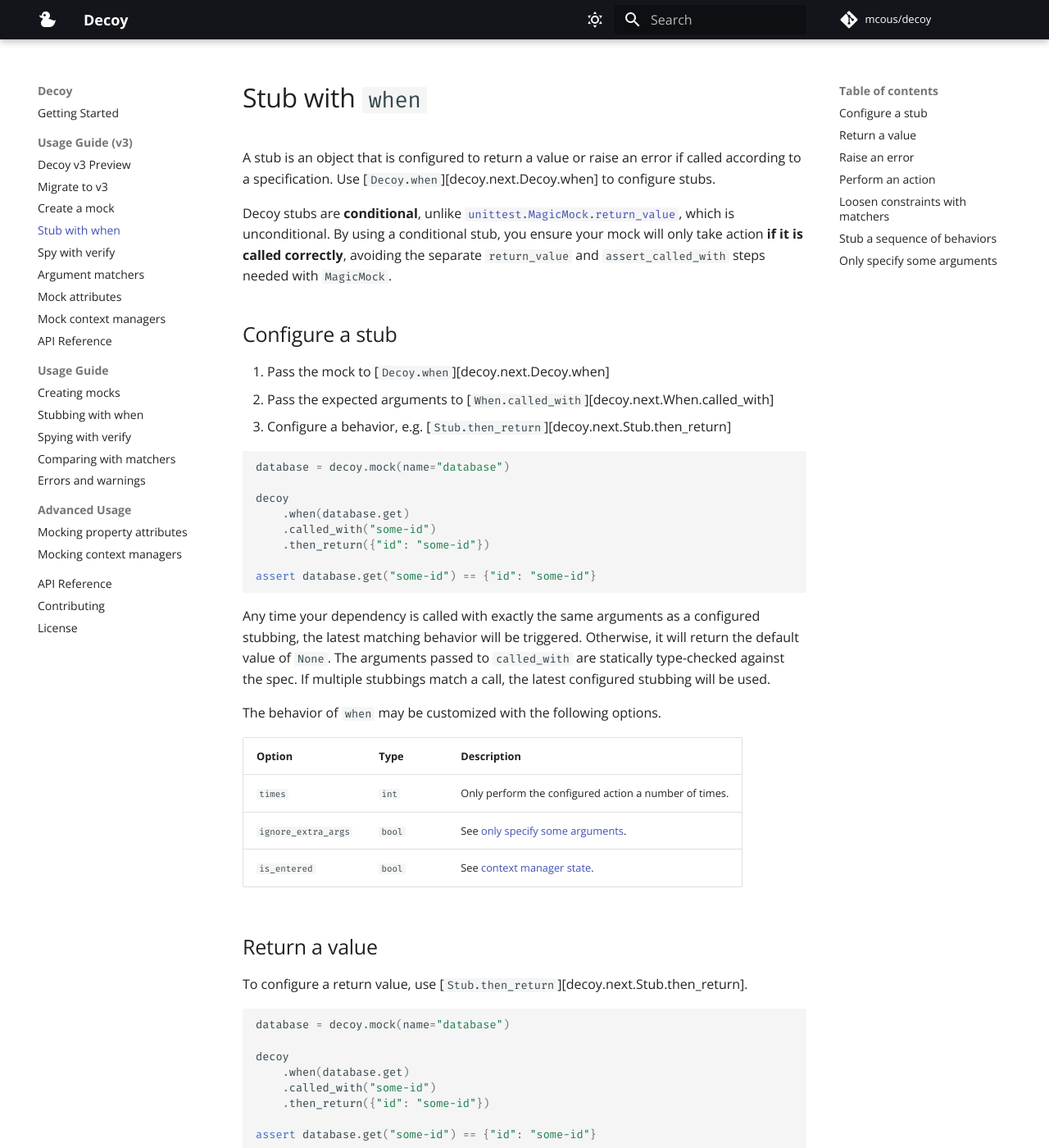
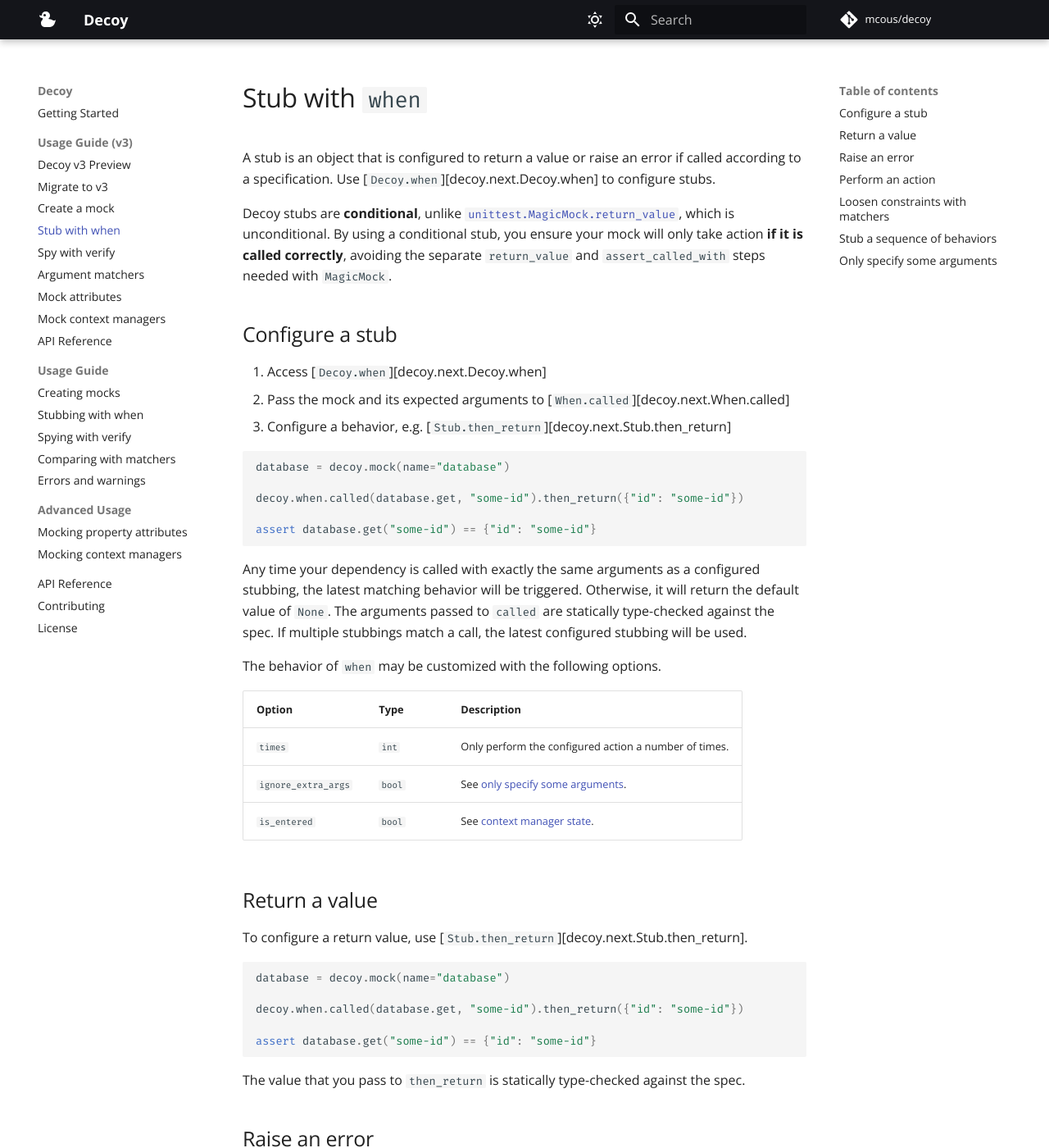
Before and after one commit to mcous/decoy, an MkDocs documentation site: the page built from docs/v3/when.md, in a window 1280 px wide and 1400 px high. Shown: the whole window at 82% size. Built offline with MkDocs 1.6.1 and Material for MkDocs 9.7.7, drawn with Linux system fonts in a browser that asks for light colours; comment, search, counter and statistics services are not loaded; some of the changed text lies outside the part shown.

Commit message:
wip: safety commit with when done

````diff
--- a/docs/v3/when.md
+++ b/docs/v3/when.md
@@ -8,22 +8,19 @@
 
 ## Configure a stub
 
-1. Pass the mock to [`Decoy.when`][decoy.next.Decoy.when]
-2. Pass the expected arguments to [`When.called_with`][decoy.next.When.called_with]
+1. Access [`Decoy.when`][decoy.next.Decoy.when]
+2. Pass the mock and its expected arguments to [`When.called`][decoy.next.When.called]
 3. Configure a behavior, e.g. [`Stub.then_return`][decoy.next.Stub.then_return]
 
 ```python
 database = decoy.mock(name="database")
 
-decoy
-    .when(database.get)
-    .called_with("some-id")
-    .then_return({"id": "some-id"})
+decoy.when.called(database.get, "some-id").then_return({"id": "some-id"})
 
 assert database.get("some-id") == {"id": "some-id"}
 ```
 
-Any time your dependency is called with exactly the same arguments as a configured stubbing, the latest matching behavior will be triggered. Otherwise, it will return the default value of `None`. The arguments passed to `called_with` are statically type-checked against the spec. If multiple stubbings match a call, the latest configured stubbing will be used.
+Any time your dependency is called with exactly the same arguments as a configured stubbing, the latest matching behavior will be triggered. Otherwise, it will return the default value of `None`. The arguments passed to `called` are statically type-checked against the spec. If multiple stubbings match a call, the latest configured stubbing will be used.
 
 The behavior of `when` may be customized with the following options.
 
@@ -43,10 +40,7 @@
 ```python
 database = decoy.mock(name="database")
 
-decoy
-    .when(database.get)
-    .called_with("some-id")
-    .then_return({"id": "some-id"})
+decoy.when.called(database.get, "some-id").then_return({"id": "some-id"})
 
 assert database.get("some-id") == {"id": "some-id"}
 ```
@@ -60,10 +54,7 @@
 ```python
 database = decoy.mock(name="database")
 
-decoy
-    .when(database.get)
-    .called_with("foo")
-    .then_raise(KeyError("foo does not exist"))
+decoy.when.called(database.get, "foo").then_raise(KeyError("foo does not exist"))
 
 with pytest.raises(KeyError):
     subject.get_model_by_id("foo")
@@ -86,25 +77,19 @@
     print(f"hello {key}")
     return {"id": key}
 
-decoy
-    .when(database.get)
-    .called_with("foo")
-    .then_do(_side_effect)
+decoy.when.called(database.get, "foo").then_do(_side_effect)
 
 assert database.get("foo") == {id: "foo"}  # also prints "hello foo"
 ```
 
 ## Loosen constraints with matchers
 
-You may loosen `called_with` constraints using [`Matcher`][decoy.next.Matcher]. See the [argument matchers guide](./matchers.md) for more information.
+You may loosen `called` constraints using [`Matcher`][decoy.next.Matcher]. See the [argument matchers guide](./matchers.md) for more information.
 
 ```python
 say_hello = decoy.mock(name="say_hello")
 
-decoy
-    .when(say_hello)
-    .called_with(Matcher.matches("^foo").arg)
-    .then_return("hello")
+decoy.when.called(say_hello, Matcher.matches("^foo").arg).then_return("hello")
 
 assert say_hello("foo") == "hello"
 assert say_hello("foobar") == "hello"
@@ -116,10 +101,7 @@
 All `Stub` methods accept multiple behavior values. If you pass multiple behaviors, the mock will perform each one in sequence as it is called.
 
 ```python
-decoy
-    .when(mock)
-    .called_with("hello")
-    .then_return("world", "mundo", "verden")
+decoy.when.called(mock, "hello").then_return("world", "mundo", "verden")
 
 assert mock("hello") == "world"
 assert mock("hello") == "mundo"
@@ -137,10 +119,9 @@
 ```python
 database = decoy.mock(cls=Database)
 
-decoy
-    .when(database.get, ignore_extra_args=True)
-    .called_with("some-id")
-    .then_return({"id": "some-id"})
+decoy.when(ignore_extra_args=True).called(database.get, "some-id").then_return(
+    {"id": "some-id"}
+)
 
 # database.get called with more args than specified
 result = database.get("some-id", hello="world")
````
Also changed, not shown: docs/v3/about.md (+1 -1 lines), docs/v3/attributes.md (+7 -14 lines), docs/v3/context-managers.md (+4 -10 lines), docs/v3/migration.md (+14 -14 lines), docs/v3/verify.md (+2 -2 lines), 14 other files.
